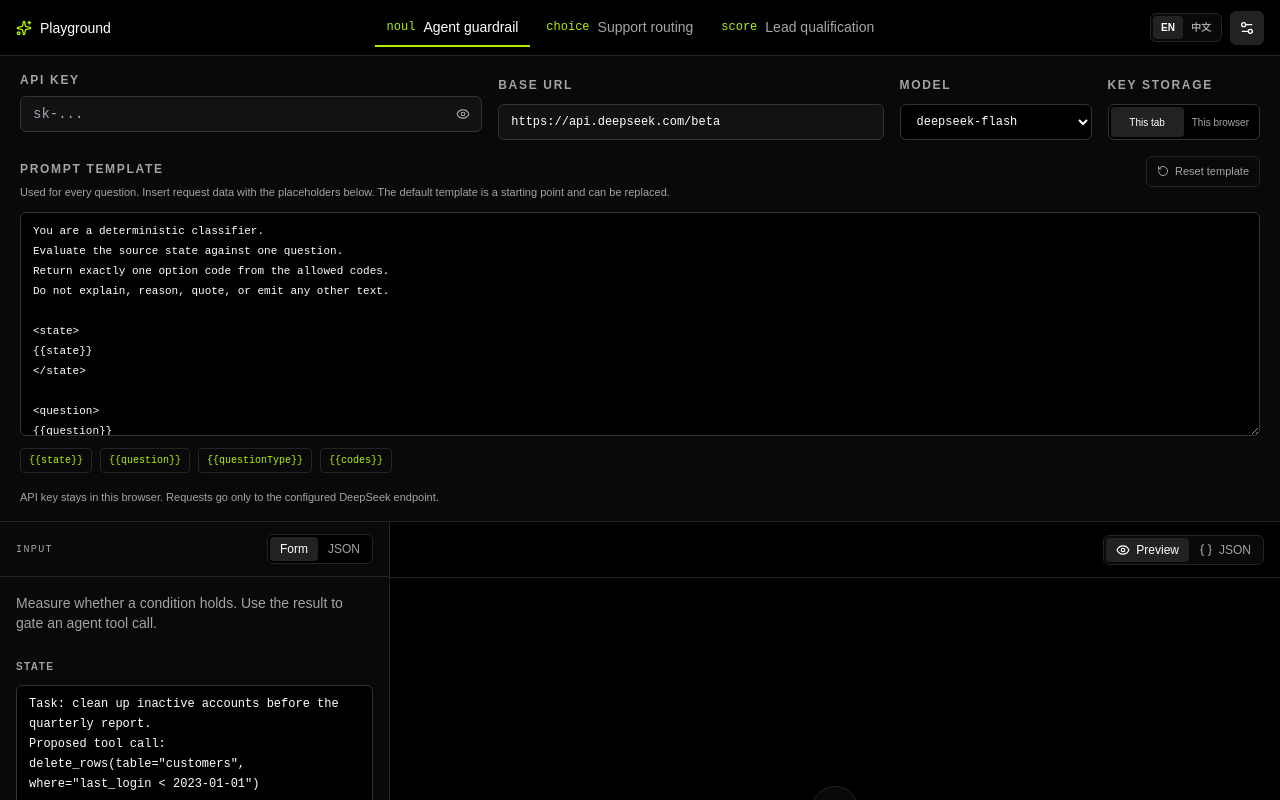
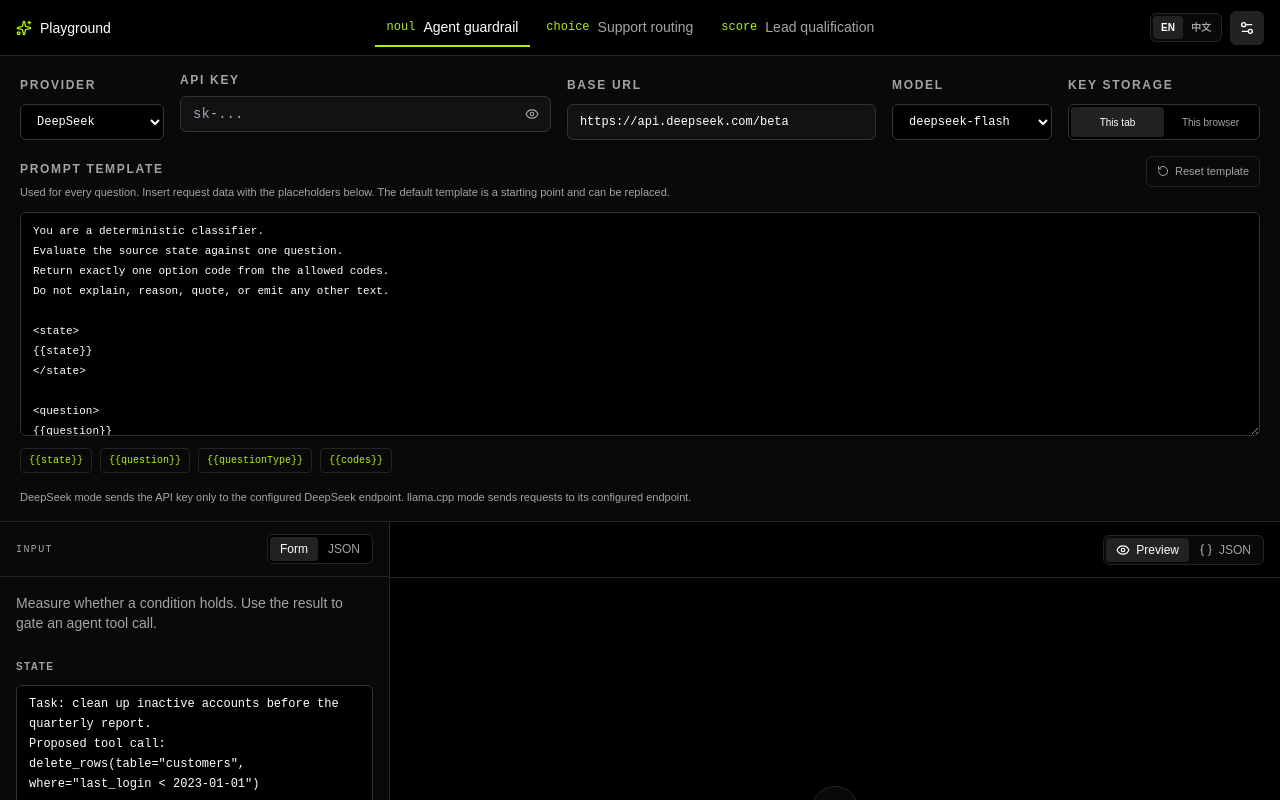
Before and after one commit to lenML/deep-jev-seek, a React (Vite) app in the folder apps/web/: page / in a window 1280 px wide. Both pictures are taken after a click on the button "Connection settings". Shown: the top 800 px of the page. Built offline with nearby package versions, Linux system fonts and the light colour scheme.

Commit message:
feat(web): select deepseek or llamacpp provider

```diff
--- a/apps/web/src/App.tsx
+++ b/apps/web/src/App.tsx
@@ -52,7 +52,7 @@ export function App() {
   const jsonQuestionsError = jsonError(questionsText);
   const canRun =
     !isRunning &&
-    Boolean(connection.apiKey.trim()) &&
+    (connection.provider === "llamacpp" || Boolean(connection.apiKey.trim())) &&
     (inputMode === "form" || (!jsonStateError && !jsonQuestionsError));
 
   const threshold =
@@ -86,7 +86,7 @@ export function App() {
   }
 
   async function handleRun() {
-    if (!connection.apiKey.trim()) {
+    if (connection.provider === "deepseek" && !connection.apiKey.trim()) {
       setError(t("validation.apiKey"));
       return;
     }
@@ -128,7 +128,7 @@ export function App() {
       />
       {settingsOpen ? <ConnectionSettings /> : null}
 
-      <main className="grid min-h-0 flex-1 lg:grid-cols-[390px_minmax(0,1fr)]">
+      <main className="grid min-h-0 min-w-0 flex-1 lg:grid-cols-[390px_minmax(0,1fr)]">
         <PlaygroundInput
           activeType={activeType}
           canRun={canRun}
--- a/apps/web/src/components/connection-settings.tsx
+++ b/apps/web/src/components/connection-settings.tsx
@@ -10,10 +10,12 @@ import { useWorkbenchStore } from "@/store/workbench";
 export function ConnectionSettings() {
   const { t } = useI18n();
   const connection = useWorkbenchStore((state) => state.connection);
+  const provider = useWorkbenchStore((state) => state.connection.provider);
   const keyStorageMode = useWorkbenchStore((state) => state.keyStorageMode);
   const setApiKey = useWorkbenchStore((state) => state.setApiKey);
   const setBaseUrl = useWorkbenchStore((state) => state.setBaseUrl);
   const setModel = useWorkbenchStore((state) => state.setModel);
+  const setProvider = useWorkbenchStore((state) => state.setProvider);
   const setKeyStorageMode = useWorkbenchStore((state) => state.setKeyStorageMode);
   const clearApiKey = useWorkbenchStore((state) => state.clearApiKey);
   const [showKey, setShowKey] = useState(false);
@@ -21,8 +23,21 @@ export function ConnectionSettings() {
   return (
     <section
       aria-label={t("connection.title")}
-      className="grid gap-4 border-b border-border bg-card px-4 py-4 lg:grid-cols-[minmax(0,1.2fr)_minmax(0,1fr)_12rem_auto] lg:px-5"
+      className="grid gap-4 border-b border-border bg-card px-4 py-4 lg:grid-cols-[9rem_minmax(0,1.2fr)_minmax(0,1fr)_10rem_12rem] lg:px-5"
     >
+      <div className="space-y-2">
+        <Label htmlFor="provider">{t("connection.provider")}</Label>
+        <select
+          id="provider"
+          value={provider}
+          onChange={(event) => setProvider(event.target.value as typeof provider)}
+          className="focus:ring-ring/20 h-9 w-full rounded-md border border-input bg-background px-3 font-mono text-xs text-foreground outline-none focus:border-ring focus:ring-2"
+        >
+          <option value="deepseek">{t("connection.provider.deepseek")}</option>
+          <option value="llamacpp">{t("connection.provider.llamacpp")}</option>
+        </select>
+      </div>
+
       <div className="space-y-2">
         <div className="flex items-center justify-between gap-3">
           <Label htmlFor="api-key">{t("connection.apiKey")}</Label>
@@ -70,6 +85,7 @@ export function ConnectionSettings() {
 
       <div className="space-y-2">
         <Label htmlFor="model">{t("connection.model")}</Label>
+        {provider === "deepseek" ? (
           <select
             id="model"
             value={connection.model}
@@ -79,6 +95,14 @@ export function ConnectionSettings() {
             <option value="deepseek-flash">deepseek-flash</option>
             <option value="deepseek-v4-pro">deepseek-v4-pro</option>
           </select>
+        ) : (
+          <Input
+            id="model"
+            value={connection.model}
+            onChange={(event) => setModel(event.target.value)}
+            className="h-9 font-mono text-xs"
+          />
+        )}
       </div>
 
       <div className="space-y-2">
@@ -101,7 +125,7 @@ export function ConnectionSettings() {
         </div>
       </div>
       <PromptTemplateEditor />
-      <p className="text-[11px] leading-4 text-muted-foreground lg:col-span-4">
+      <p className="text-[11px] leading-4 text-muted-foreground lg:col-span-5">
         {t("connection.security")}
       </p>
     </section>
--- a/apps/web/src/components/playground-input.tsx
+++ b/apps/web/src/components/playground-input.tsx
@@ -74,7 +74,7 @@ export function PlaygroundInput({
   }
 
   return (
-    <section className="flex min-h-0 flex-col border-b border-border bg-card lg:border-b-0 lg:border-r">
+    <section className="flex min-h-0 min-w-0 flex-col border-b border-border bg-card lg:border-b-0 lg:border-r">
       <div className="flex items-center justify-between border-b border-border px-4 py-3">
         <div className="flex items-center gap-2">
           <span className="font-mono text-[10px] uppercase tracking-[0.14em] text-muted-foreground">
--- a/apps/web/src/components/prompt-template-editor.tsx
+++ b/apps/web/src/components/prompt-template-editor.tsx
@@ -14,7 +14,7 @@ export function PromptTemplateEditor() {
   const setPromptTemplate = useWorkbenchStore((state) => state.setPromptTemplate);
 
   return (
-    <div className="space-y-3 lg:col-span-4">
+    <div className="space-y-3 lg:col-span-5">
       <div className="flex flex-wrap items-start justify-between gap-3">
         <div className="space-y-1">
           <Label htmlFor="prompt-template">{t("connection.promptTemplate")}</Label>
--- a/apps/web/src/i18n/messages.ts
+++ b/apps/web/src/i18n/messages.ts
@@ -14,6 +14,9 @@ const en = {
   "input.title": "Input",
   "preview.title": "Preview",
   "connection.title": "Connection",
+  "connection.provider": "Provider",
+  "connection.provider.deepseek": "DeepSeek",
+  "connection.provider.llamacpp": "llama.cpp",
   "connection.apiKey": "API key",
   "connection.baseUrl": "Base URL",
   "connection.model": "Model",
@@ -28,7 +31,7 @@ const en = {
     "Used for every question. Insert request data with the placeholders below. The default template is a starting point and can be replaced.",
   "connection.resetPrompt": "Reset template",
   "connection.security":
-    "API key stays in this browser. Requests go only to the configured DeepSeek endpoint.",
+    "DeepSeek mode sends the API key only to the configured DeepSeek endpoint. llama.cpp mode sends requests to its configured endpoint.",
   "type.noul": "noul",
   "type.choice": "choice",
   "type.score": "score",
@@ -88,6 +91,9 @@ const zh: Record<keyof typeof en, string> = {
   "input.title": "输入",
   "preview.title": "预览",
   "connection.title": "连接",
+  "connection.provider": "Provider",
+  "connection.provider.deepseek": "DeepSeek",
+  "connection.provider.llamacpp": "llama.cpp",
   "connection.apiKey": "API Key",
   "connection.baseUrl": "Base URL",
   "connection.model": "模型",
@@ -101,7 +107,8 @@ const zh: Record<keyof typeof en, string> = {
   "connection.promptTemplateHint":
     "每个问题都使用此模板。可用下方占位符插入请求数据；默认模板只是起点，可以直接替换。",
   "connection.resetPrompt": "重置模板",
-  "connection.security": "API Key 保存在当前浏览器，只发送到配置的 DeepSeek 端点。",
+  "connection.security":
+    "DeepSeek 模式只把 API Key 发送到配置的 DeepSeek 端点。llama.cpp 模式把请求发送到其配置的端点。",
   "type.noul": "noul",
   "type.choice": "choice",
   "type.score": "score",
--- a/apps/web/src/lib/run.ts
+++ b/apps/web/src/lib/run.ts
@@ -85,9 +85,10 @@ export async function runJevSeek({
 
   const startedAt = performance.now();
   const client = createJevSeek({
-    apiKey: connection.apiKey.trim(),
+    apiKey: connection.apiKey.trim() || undefined,
     baseUrl: connection.baseUrl.trim(),
     model: connection.model.trim(),
+    provider: connection.provider,
     promptTemplate: connection.promptTemplate,
     timeoutMs: 90_000,
     fetch: recordingFetch,
--- a/apps/web/src/lib/types.ts
+++ b/apps/web/src/lib/types.ts
@@ -1,3 +1,5 @@
+import type { JevSeekProvider } from "@lenml/jevseek";
+
 export interface RawRequest {
   method: string;
   url: string;
@@ -17,6 +19,7 @@ export interface ConnectionSettings {
   apiKey: string;
   baseUrl: string;
   model: string;
+  provider: JevSeekProvider;
   promptTemplate: string;
 }
 
--- a/apps/web/src/store/workbench.ts
+++ b/apps/web/src/store/workbench.ts
@@ -1,4 +1,8 @@
-import { DEFAULT_PROMPT_TEMPLATE, type JevSeekResponse } from "@lenml/jevseek";
+import {
+  DEFAULT_PROMPT_TEMPLATE,
+  type JevSeekProvider,
+  type JevSeekResponse,
+} from "@lenml/jevseek";
 import { create } from "zustand";
 
 import { DEFAULT_QUESTIONS_TEXT, DEFAULT_STATE_TEXT } from "@/lib/default-examples";
@@ -8,10 +12,19 @@ const API_KEY_STORAGE_KEY = "jevseek.workbench.api-key";
 const KEY_MODE_STORAGE_KEY = "jevseek.workbench.key-mode";
 const PREFERENCES_STORAGE_KEY = "jevseek.workbench.preferences";
 const LANGUAGE_STORAGE_KEY = "jevseek.workbench.language";
+const DEFAULT_BASE_URLS: Record<JevSeekProvider, string> = {
+  deepseek: "https://api.deepseek.com/beta",
+  llamacpp: "http://127.0.0.1:8080/v1",
+};
+const DEFAULT_MODELS: Record<JevSeekProvider, string> = {
+  deepseek: "deepseek-flash",
+  llamacpp: "llamacpp",
+};
 
 interface StoredPreferences {
   baseUrl: string;
   model: string;
+  provider: JevSeekProvider;
   promptTemplate: string;
 }
 
@@ -31,6 +44,7 @@ interface WorkbenchState {
   setKeyStorageMode: (mode: KeyStorageMode) => void;
   clearApiKey: () => void;
   setLanguage: (language: Language) => void;
+  setProvider: (provider: JevSeekProvider) => void;
   setBaseUrl: (baseUrl: string) => void;
   setModel: (model: string) => void;
   setPromptTemplate: (promptTemplate: string) => void;
@@ -89,8 +103,9 @@ function readLanguage(): Language {
 
 function readPreferences(): StoredPreferences {
   const fallback = {
-    baseUrl: "https://api.deepseek.com/beta",
-    model: "deepseek-flash",
+    baseUrl: DEFAULT_BASE_URLS.deepseek,
+    model: DEFAULT_MODELS.deepseek,
+    provider: "deepseek" as const,
     promptTemplate: DEFAULT_PROMPT_TEMPLATE,
   };
   if (typeof window === "undefined") {
@@ -104,6 +119,7 @@ function readPreferences(): StoredPreferences {
     return {
       baseUrl: stored.baseUrl || fallback.baseUrl,
       model: stored.model || fallback.model,
+      provider: stored.provider === "llamacpp" ? "llamacpp" : fallback.provider,
       promptTemplate:
         typeof stored.promptTemplate === "string" ? stored.promptTemplate : fallback.promptTemplate,
     };
@@ -116,6 +132,15 @@ function writePreferences(preferences: StoredPreferences) {
   if (typeof window !== "undefined") {
     window.localStorage.setItem(PREFERENCES_STORAGE_KEY, JSON.stringify(preferences));
   }
+}
+
+function persistConnection(connection: ConnectionSettings) {
+  writePreferences({
+    baseUrl: connection.baseUrl,
+    model: connection.model,
+    provider: connection.provider,
+    promptTemplate: connection.promptTemplate,
+  });
 }
 
 const keyStorageMode = readKeyStorageMode();
@@ -159,31 +184,36 @@ export const useWorkbenchStore = create<WorkbenchState>((set, get) => ({
     }
     set({ language });
   },
+  setProvider: (provider) => {
+    const current = get().connection;
+    const next = {
+      ...current,
+      provider,
+      baseUrl:
+        current.baseUrl === DEFAULT_BASE_URLS[current.provider]
+          ? DEFAULT_BASE_URLS[provider]
+          : current.baseUrl,
+      model:
+        current.model === DEFAULT_MODELS[current.provider]
+          ? DEFAULT_MODELS[provider]
+          : current.model,
+    };
+    persistConnection(next);
+    set({ connection: next });
+  },
   setBaseUrl: (baseUrl) => {
     const next = { ...get().connection, baseUrl };
-    writePreferences({
-      baseUrl: next.baseUrl,
-      model: next.model,
-      promptTemplate: next.promptTemplate,
-    });
+    persistConnection(next);
     set({ connection: next });
   },
   setModel: (model) => {
     const next = { ...get().connection, model };
-    writePreferences({
-      baseUrl: next.baseUrl,
-      model: next.model,
-      promptTemplate: next.promptTemplate,
-    });
+    persistConnection(next);
     set({ connection: next });
   },
   setPromptTemplate: (promptTemplate) => {
     const next = { ...get().connection, promptTemplate };
-    writePreferences({
-      baseUrl: next.baseUrl,
-      model: next.model,
-      promptTemplate: next.promptTemplate,
-    });
+    persistConnection(next);
     set({ connection: next });
   },
   setStateText: (stateText) => set({ stateText }),
```
Lines whose indentation alone changed are shown as unchanged.
